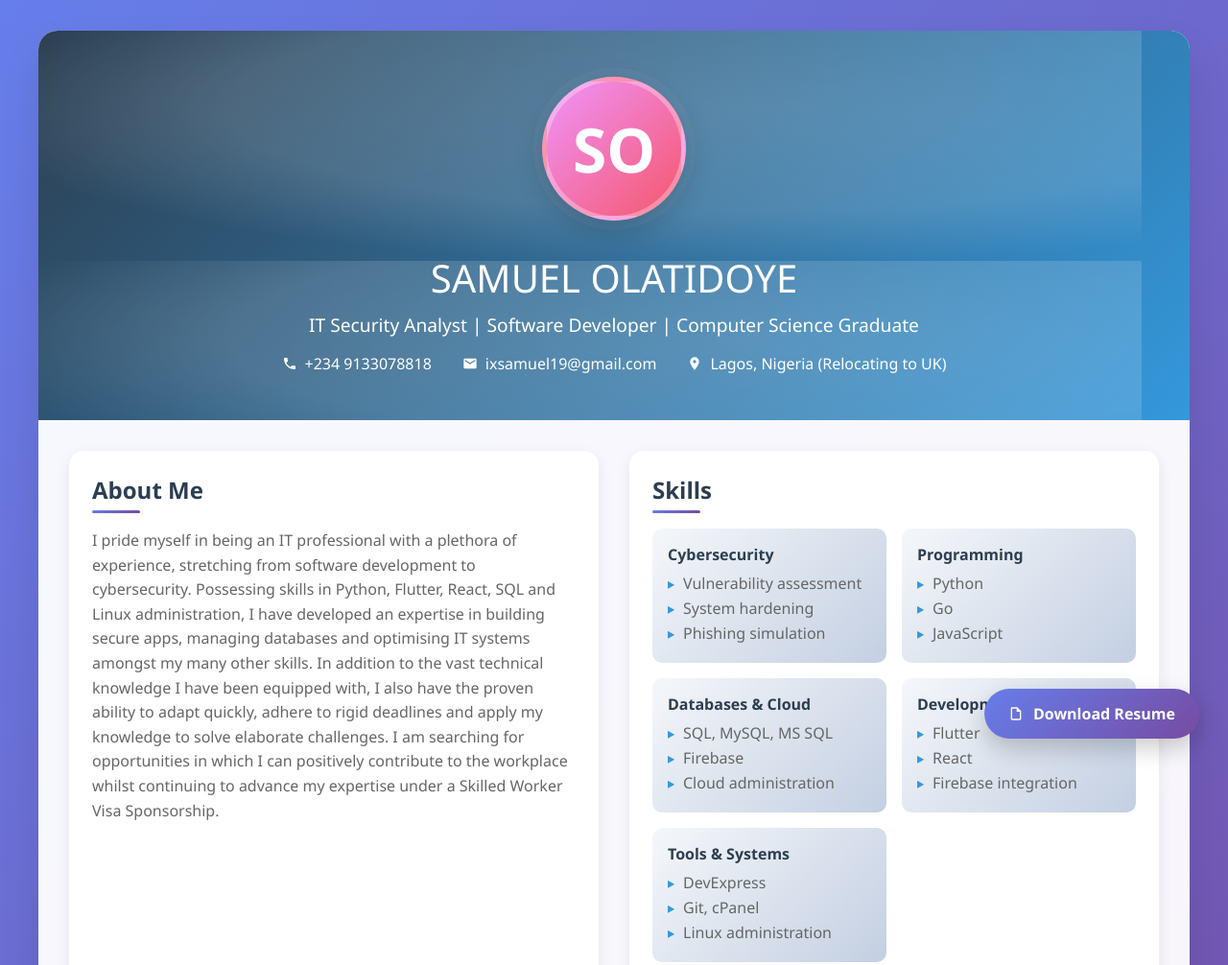
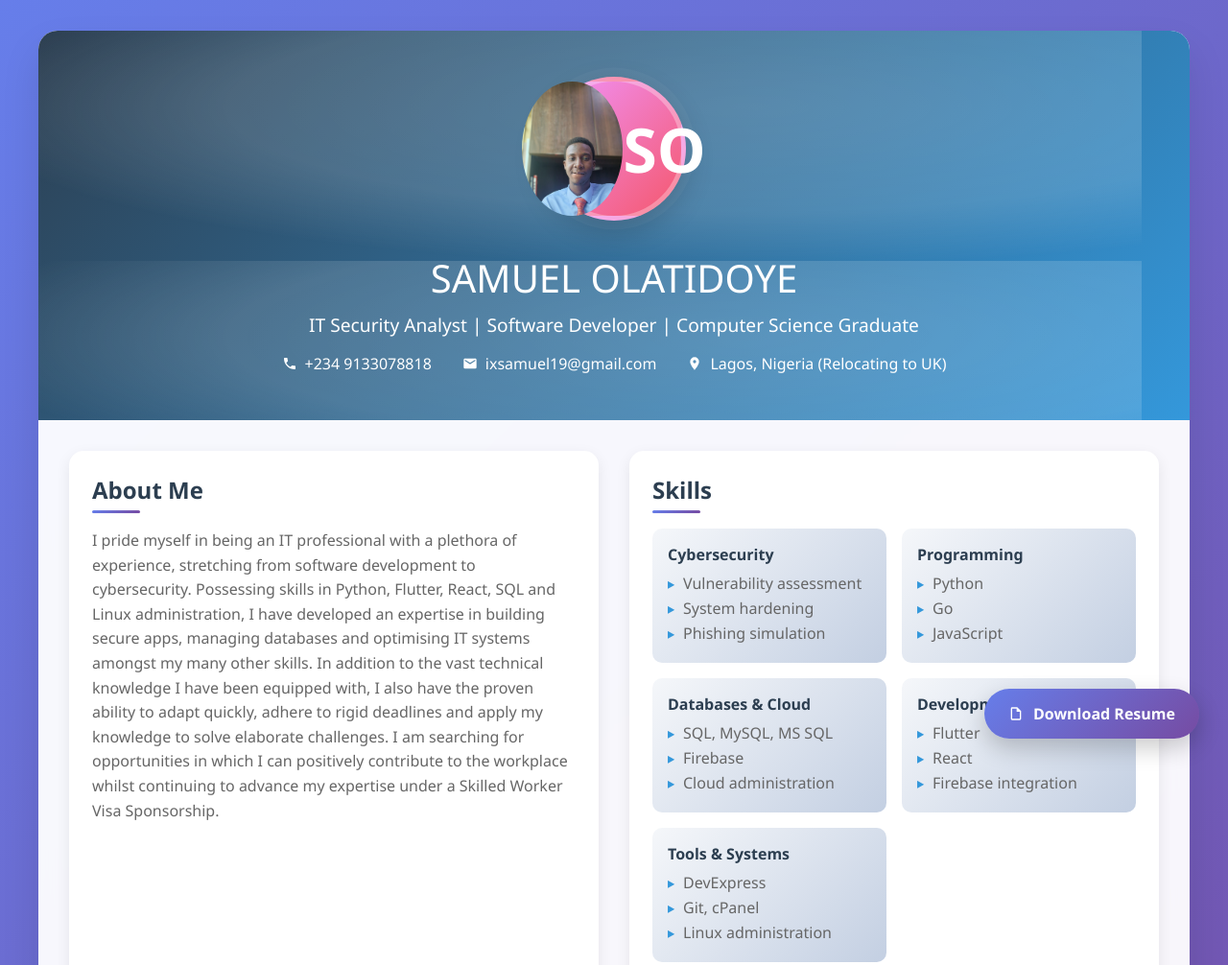
Before and after one commit to sxmuel-py/samuel-resume, a plain HTML site: page index.html.html in a window 1280 px wide. Shown: the top 1006 px of the page at 96% size. Drawn offline with Linux system fonts and the light colour scheme.

Commit message:
Update index.html.html

```diff
--- a/index.html.html
+++ b/index.html.html
@@ -468,7 +468,7 @@
             <div class="profile-container">
                 <div class="profile-pic">
                     <!-- Replace this with your actual profile picture -->
-                    <!-- <img src="your-profile-picture.jpg" alt="Samuel Olatidoye"> -->
+                     <img src="20250901_085423.jpg" alt="Samuel Olatidoye">
                     <div class="profile-placeholder">SO</div>
                 </div>
             </div>
```
